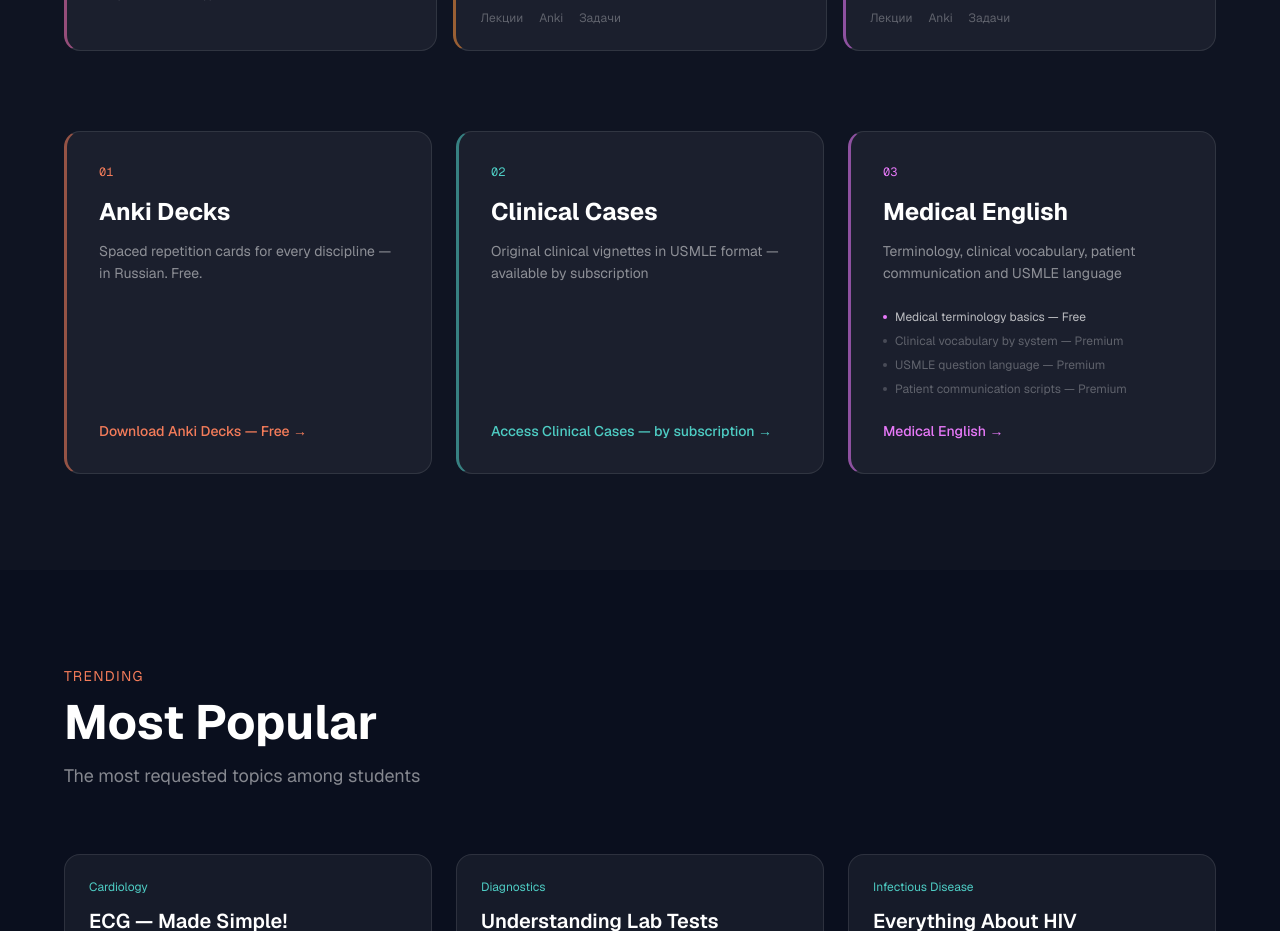
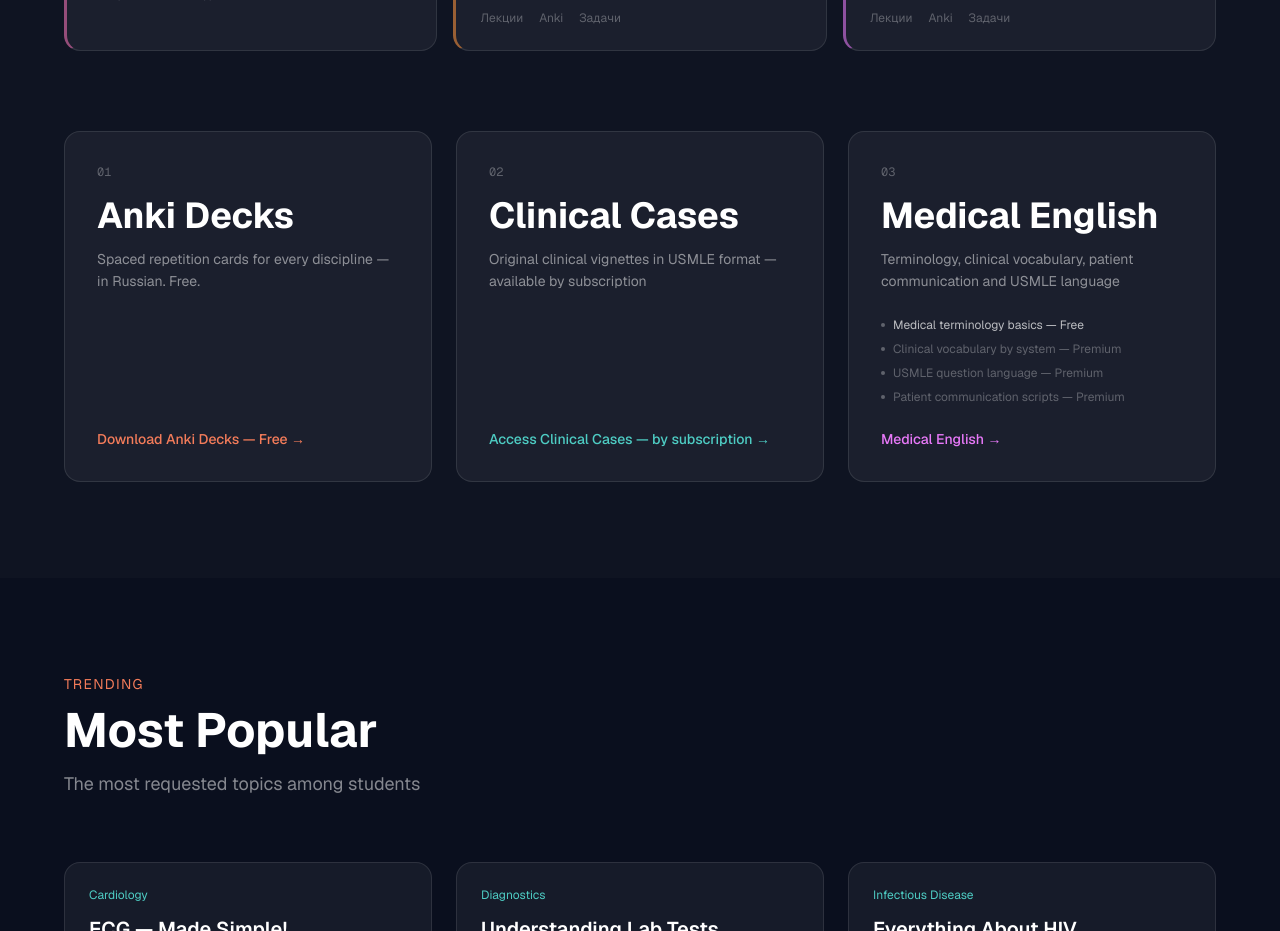
Before and after one commit to drasiiavinograd/asiiavinograd-site, a Next.js app: page /anki in a window 1280 px wide. Shown: the part 1660-2591 px from the top of the page. Built offline with nearby package versions, Linux system fonts and the light colour scheme.

Commit message:
curriculum cards: larger titles, white color, no colored borders

```diff
--- a/app/[locale]/page.tsx
+++ b/app/[locale]/page.tsx
@@ -158,10 +158,9 @@ export default function Home() {
           <div className="mt-20 grid sm:grid-cols-3 gap-6">
 
             {/* Anki */}
-            <a href="/anki" className="group bg-white/5 border border-white/10 hover:border-[#f47c5a]/40 rounded-2xl p-8 transition-all flex flex-col"
-              style={{ borderLeftWidth: '3px', borderLeftColor: '#f47c5a90' }}>
-              <div className="text-[#f47c5a] text-xs font-mono mb-4">01</div>
-              <h2 className="text-2xl font-bold mb-3 group-hover:text-[#f47c5a] transition-colors">{t('curriculum.anki_title')}</h2>
+            <a href="/anki" className="group bg-white/5 border border-white/10 hover:border-white/25 rounded-2xl p-8 transition-all flex flex-col">
+              <div className="text-white/30 text-xs font-mono mb-4">01</div>
+              <h2 className="text-3xl md:text-4xl font-bold mb-3 text-white">{t('curriculum.anki_title')}</h2>
               <p className="text-white/50 text-sm leading-relaxed flex-1 mb-6">{t('curriculum.anki_desc')}</p>
               <span className="inline-flex items-center gap-2 text-sm font-medium text-[#f47c5a]">
                 {t('curriculum.anki_cta')} →
@@ -169,10 +168,9 @@ export default function Home() {
             </a>
 
             {/* Разборы задач */}
-            <a href="/cases" className="group bg-white/5 border border-white/10 hover:border-[#4ecdc4]/40 rounded-2xl p-8 transition-all flex flex-col"
-              style={{ borderLeftWidth: '3px', borderLeftColor: '#4ecdc490' }}>
-              <div className="text-[#4ecdc4] text-xs font-mono mb-4">02</div>
-              <h2 className="text-2xl font-bold mb-3 group-hover:text-[#4ecdc4] transition-colors">{t('curriculum.cases_title')}</h2>
+            <a href="/cases" className="group bg-white/5 border border-white/10 hover:border-white/25 rounded-2xl p-8 transition-all flex flex-col">
+              <div className="text-white/30 text-xs font-mono mb-4">02</div>
+              <h2 className="text-3xl md:text-4xl font-bold mb-3 text-white">{t('curriculum.cases_title')}</h2>
               <p className="text-white/50 text-sm leading-relaxed flex-1 mb-6">{t('curriculum.cases_desc')}</p>
               <span className="inline-flex items-center gap-2 text-sm font-medium text-[#4ecdc4]">
                 {t('curriculum.cases_cta')} →
@@ -180,15 +178,14 @@ export default function Home() {
             </a>
 
             {/* Медицинский английский */}
-            <a href="/medical-english" className="group bg-white/5 border border-white/10 hover:border-[#e879f9]/40 rounded-2xl p-8 transition-all flex flex-col"
-              style={{ borderLeftWidth: '3px', borderLeftColor: '#e879f990' }}>
-              <div className="text-[#e879f9] text-xs font-mono mb-4">03</div>
-              <h2 className="text-2xl font-bold mb-3 group-hover:text-[#e879f9] transition-colors">{t('curriculum.english_title')}</h2>
+            <a href="/medical-english" className="group bg-white/5 border border-white/10 hover:border-white/25 rounded-2xl p-8 transition-all flex flex-col">
+              <div className="text-white/30 text-xs font-mono mb-4">03</div>
+              <h2 className="text-3xl md:text-4xl font-bold mb-3 text-white">{t('curriculum.english_title')}</h2>
               <p className="text-white/50 text-sm leading-relaxed flex-1 mb-6">{t('curriculum.english_desc')}</p>
               <div className="space-y-2 mb-6">
                 {englishFeatures.map((feature, i) => (
                   <div key={i} className="flex items-center gap-2 text-xs">
-                    <div className={`w-1 h-1 rounded-full shrink-0 ${i === 0 ? 'bg-[#e879f9]' : 'bg-white/20'}`} />
+                    <div className="w-1 h-1 rounded-full shrink-0 bg-white/30" />
                     <span className={i === 0 ? 'text-white/70' : 'text-white/30'}>{feature}</span>
                   </div>
                 ))}
```
